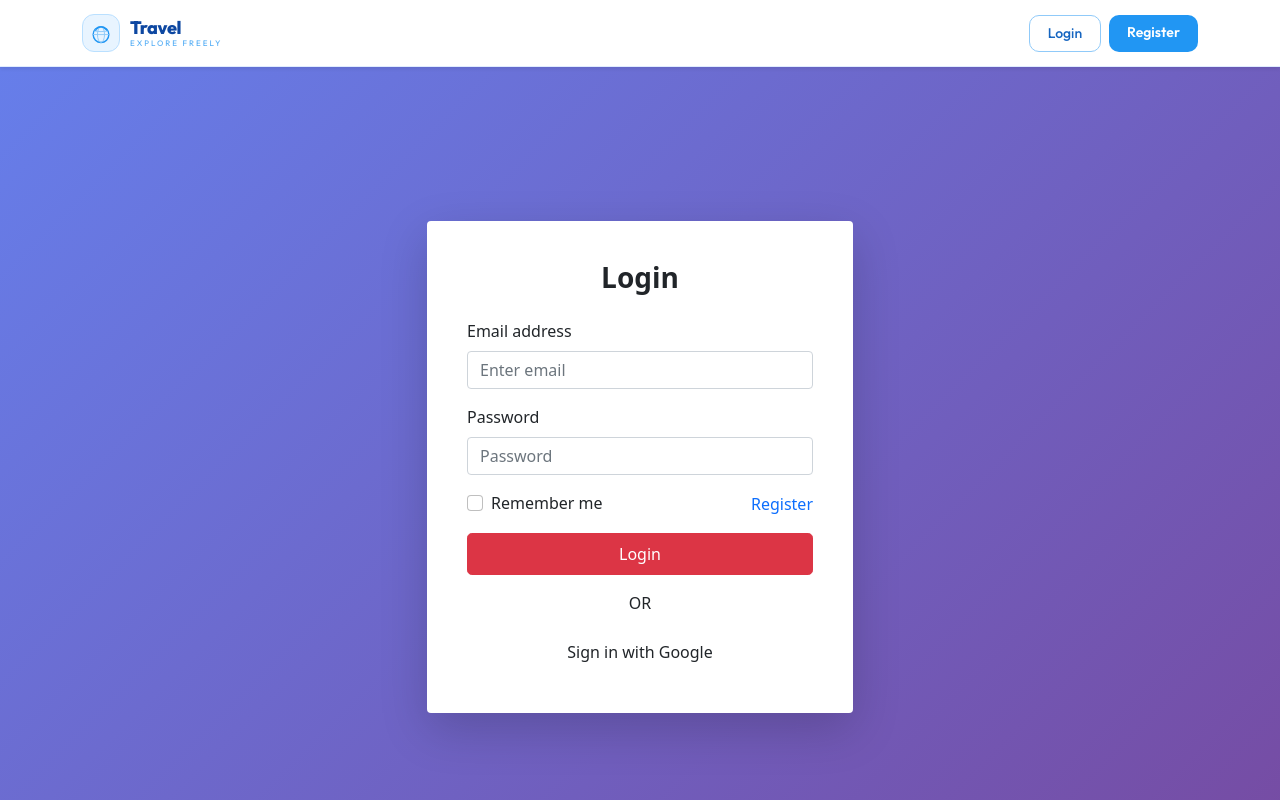
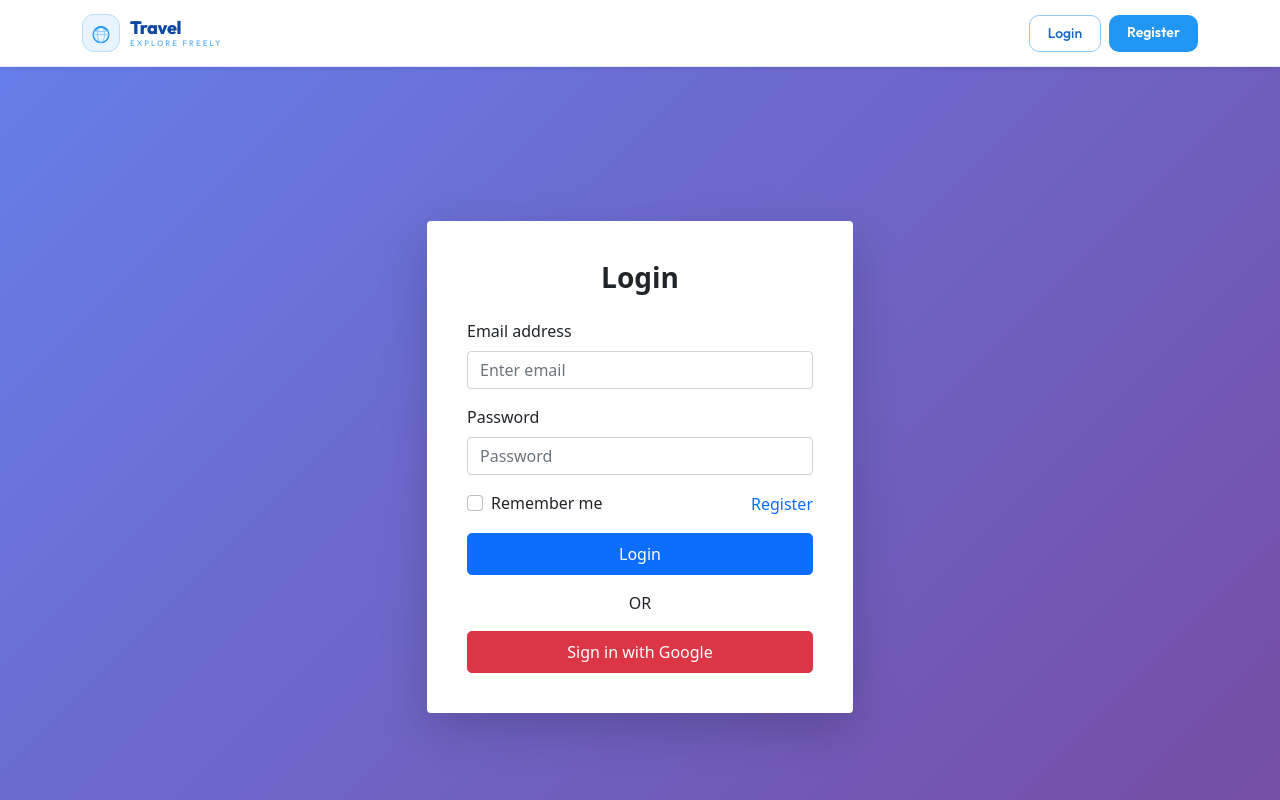
Before and after one commit to Amal9539/Travel-website, a React (Vite) app in the folder Travel/react-frontend/: page /login in a window 1280 px wide. Shown: the top 800 px of the page. Built offline with nearby package versions, Linux system fonts and the light colour scheme.

Commit message:
change color

```diff
--- a/Travel/react-frontend/src/Component/Login.jsx
+++ b/Travel/react-frontend/src/Component/Login.jsx
@@ -256,7 +256,7 @@ const Login = () => {
               </div>
 
               <Button
-                variant="danger"
+                variant="primary"
                 type="submit"
                 className="w-100 py-2 rounded-3"
               >
@@ -269,7 +269,7 @@ const Login = () => {
             </div>
 
             <Button
-              variant="primery"
+              variant="danger"
               className="w-100 py-2 rounded-3"
               onClick={googleLogin}
             >
```
